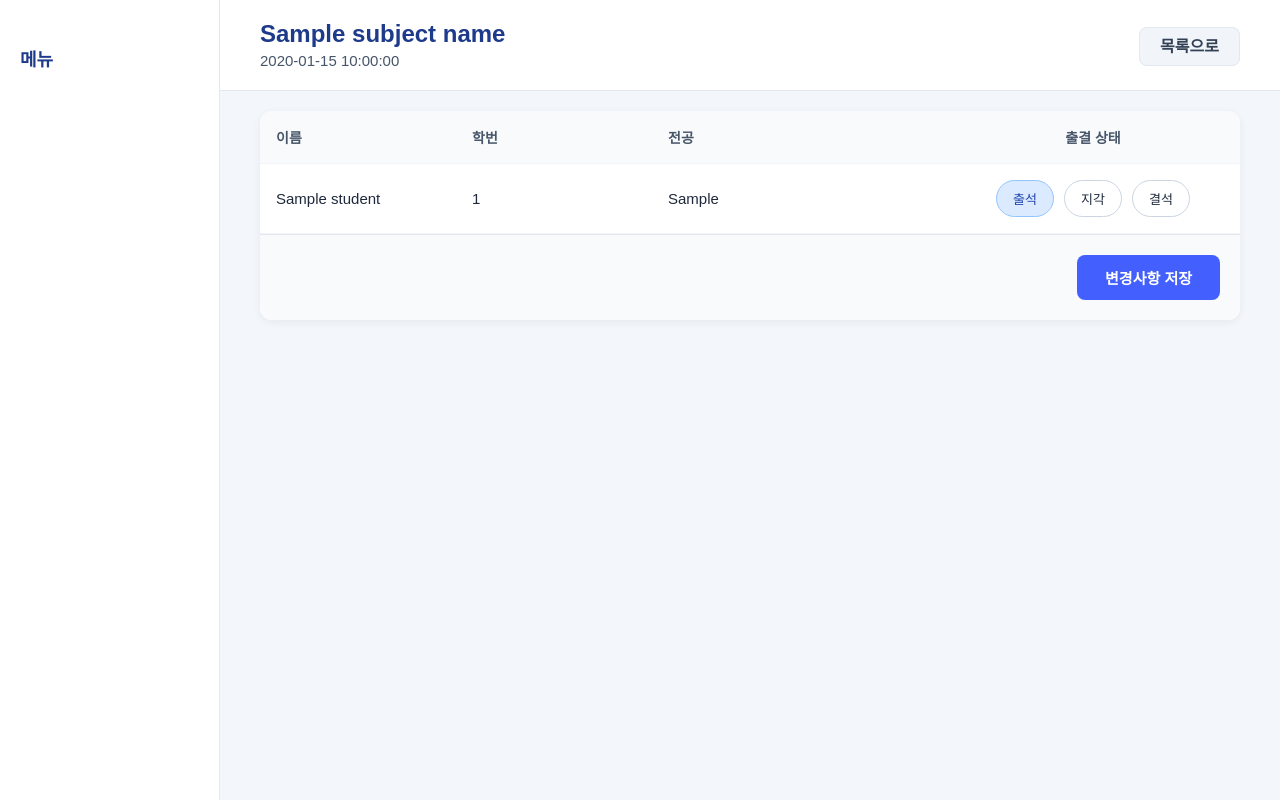
After one commit to riverm00n-03/database-assign-2025, a Flask app: template app/templates/manage_attendance.html in a window 1280 px wide. The commit adds this page. Run offline with Flask 3, Linux system fonts and the light colour scheme; the template is opened without the code that fills it: most values are stand-ins (such as "Sample title", 1, 10 or a date in 2020); parts of the project's set-up code (start-up, migrations or seed data) failed here and were passed over; some web fonts are replaced.

Commit message:
교수페이지 구현중

```diff
--- /dev/null
+++ b/app/static/manage_attendance.css
@@ -0,0 +1,144 @@
+/* ============================
+   상단 헤더
+============================ */
+.manage-header {
+    display: flex;
+    justify-content: space-between;
+    align-items: center;
+    padding: 20px 40px;
+    background-color: #fff;
+    border-bottom: 1px solid #e2e8f0;
+}
+
+.header-info .course-title {
+    font-size: 24px;
+    font-weight: 700;
+    color: #1e3a8a;
+    margin: 0 0 4px;
+}
+
+.header-info .course-date {
+    font-size: 15px;
+    color: #475569;
+}
+
+.btn-back {
+    padding: 10px 20px;
+    text-decoration: none;
+    font-weight: 600;
+    color: #334155;
+    background-color: #f1f5f9;
+    border: 1px solid #e2e8f0;
+    border-radius: 8px;
+    transition: background-color 0.2s;
+}
+
+.btn-back:hover {
+    background-color: #e2e8f0;
+}
+
+/* ============================
+   메인 콘텐츠 (학생 목록)
+============================ */
+.main-content {
+    justify-content: flex-start; /* 콘텐츠를 위에서부터 정렬 */
+    padding: 20px 40px;
+}
+
+.student-list-container {
+    width: 100%;
+    background-color: #fff;
+    border-radius: 12px;
+    box-shadow: 0 2px 8px rgba(0,0,0,0.06);
+    overflow: hidden;
+}
+
+.student-table {
+    width: 100%;
+    border-collapse: collapse;
+}
+
+.student-table th,
+.student-table td {
+    padding: 16px;
+    text-align: left;
+    border-bottom: 1px solid #f1f5f9;
+    vertical-align: middle;
+}
+
+.student-table th {
+    background-color: #f8fafc;
+    font-size: 14px;
+    font-weight: 600;
+    color: #475569;
+}
+
+.student-table td {
+    font-size: 15px;
+    color: #1e293b;
+}
+
+.student-table .col-name { width: 20%; }
+.student-table .col-id { width: 20%; }
+.student-table .col-major { width: 30%; }
+.student-table .col-status { width: 30%; text-align: center; }
+
+.no-student {
+    text-align: center;
+    padding: 40px;
+    color: #64748b;
+}
+
+/* ============================
+   출결 상태 선택 라디오 버튼
+============================ */
+.status-selector .radio-group {
+    display: flex;
+    justify-content: center;
+    gap: 10px;
+}
+
+.status-selector input[type="radio"] {
+    display: none; /* 실제 라디오 버튼 숨기기 */
+}
+
+.status-selector label {
+    padding: 8px 16px;
+    border: 1px solid #cbd5e1;
+    border-radius: 20px;
+    cursor: pointer;
+    font-size: 13px;
+    font-weight: 500;
+    transition: all 0.2s ease;
+}
+
+/* 선택됐을 때 스타일 */
+.status-selector input[value="PRESENT"]:checked + label { background-color: #dbeafe; border-color: #93c5fd; color: #1e40af; }
+.status-selector input[value="LATE"]:checked + label { background-color: #fef3c7; border-color: #fde68a; color: #92400e; }
+.status-selector input[value="ABSENT"]:checked + label { background-color: #fee2e2; border-color: #fca5a5; color: #991b1b; }
+
+/* ============================
+   저장 버튼
+============================ */
+.form-actions {
+    padding: 20px;
+    text-align: right;
+    background-color: #f8fafc;
+    border-top: 1px solid #e2e8f0;
+}
+
+.btn-save {
+    padding: 12px 28px;
+    font-size: 15px;
+    font-weight: 600;
+    color: #fff;
+    background-color: #4360ff;
+    border: none;
+    border-radius: 8px;
+    cursor: pointer;
+    transition: background-color 0.2s;
+}
+
+.btn-save:hover {
+    background-color: #3147d8;
+}
--- a/app/templates/attendance_check.html
+++ b/app/templates/attendance_check.html
@@ -6,9 +6,7 @@
     <meta name="viewport" content="width=device-width, initial-scale=1.0" />
 
     <!-- 공통 스타일 -->
-    <link rel="stylesheet" href="{{ url_for('static', filename='style.css') }}">
-    <link rel="stylesheet" href="{{ url_for('static', filename='db.css') }}">
-
+    <link rel="stylesheet" href="{{ url_for('static', filename='layout.css') }}">
     <!-- 출석 전용 스타일 -->
     <link rel="stylesheet" href="{{ url_for('static', filename='attendance.css') }}">
 
--- /dev/null
+++ b/app/templates/manage_attendance.html
@@ -0,0 +1,108 @@
+<!DOCTYPE html>
+<html lang="ko">
+<head>
+    <meta charset="UTF-8">
+    <meta name="viewport" content="width=device-width, initial-scale=1.0">
+    <title>출석 관리</title>
+    <!-- 공통 레이아웃 CSS -->
+    <link rel="stylesheet" href="{{ url_for('static', filename='time_table.css') }}">
+    <!-- 출석 관리 전용 CSS -->
+    <link rel="stylesheet" href="{{ url_for('static', filename='manage_attendance.css') }}">
+    <!-- Pretendard 폰트 -->
+    <link rel="stylesheet" as="style" crossorigin
+          href="https://cdn.jsdelivr.net/gh/orioncactus/pretendard/dist/web/static/pretendard.css" />
+</head>
+<body>
+<!-- 왼쪽 사이드바 -->
+<div class="sidebar">
+    <h2 class="sidebar-title">메뉴</h2>
+    <ul id="menuList" class="menu-list"></ul>
+</div>
+
+<!-- 오른쪽 메인 콘텐츠 -->
+<div class="content-area">
+    <header class="manage-header">
+        <div class="header-info">
+            <!-- 백엔드에서 전달될 과목명과 날짜 -->
+            <h1 class="course-title">{{ subject_name or '과목 정보 없음' }}</h1>
+            <span class="course-date">{{ class_date or '날짜 정보 없음' }}</span>
+        </div>
+        <div class="header-actions">
+            <a href="{{ url_for('professor.todays_classes') }}" class="btn-back">목록으로</a>
+        </div>
+    </header>
+
+    <main class="main-content">
+        <div class="student-list-container">
+            <!-- 출결 상태 업데이트를 위한 form -->
+            <form method="POST" action="{{ url_for('professor.update_attendance', session_id=session_id) }}">
+                <table class="student-table">
+                    <thead>
+                        <tr>
+                            <th class="col-name">이름</th>
+                            <th class="col-id">학번</th>
+                            <th class="col-major">전공</th>
+                            <th class="col-status">출결 상태</th>
+                        </tr>
+                    </thead>
+                    <tbody>
+                        <!-- 백엔드에서 학생 목록(students)을 전달받아 반복 처리 -->
+                        {% for student in students %}
+                        <tr>
+                            <td>{{ student.name }}</td>
+                            <td>{{ student.student_number }}</td>
+                            <td>{{ student.student_major }}</td>
+                            <td class="status-selector">
+                                <div class="radio-group">
+                                    <input type="radio" id="present_{{ student.student_id }}" name="status_{{ student.student_id }}" value="PRESENT" {% if student.status == 'PRESENT' %}checked{% endif %}>
+                                    <label for="present_{{ student.student_id }}">출석</label>
+
+                                    <input type="radio" id="late_{{ student.student_id }}" name="status_{{ student.student_id }}" value="LATE" {% if student.status == 'LATE' %}checked{% endif %}>
+                                    <label for="late_{{ student.student_id }}">지각</label>
+
+                                    <input type="radio" id="absent_{{ student.student_id }}" name="status_{{ student.student_id }}" value="ABSENT" {% if student.status == 'ABSENT' or not student.status %}checked{% endif %}>
+                                    <label for="absent_{{ student.student_id }}">결석</label>
+                                </div>
+                            </td>
+                        </tr>
+                        {% else %}
+                        <tr>
+                            <td colspan="4" class="no-student">수강하는 학생이 없습니다.</td>
+                        </tr>
+                        {% endfor %}
+                    </tbody>
+                </table>
+                <div class="form-actions">
+                    <button type="submit" class="btn-save">변경사항 저장</button>
+                </div>
+            </form>
+        </div>
+    </main>
+</div>
+
+<!-- 사이드바 메뉴 생성 스크립트 -->
+<script>
+    const userRole = "{{ role }}";
+    const menuList = document.getElementById("menuList");
+    let menuItems = [];
+
+    if (userRole === "professor") {
+        menuItems = [
+            { name: "오늘의 강의", url: "{{ url_for('professor.todays_classes') }}" },
+            { name: "시간표", url: "{{ url_for('timetable.timetable') }}" },
+            { name: "휴강 등록", url: "#" },
+            { name: "로그아웃", url: "{{ url_for('auth.logout') }}" }
+        ];
+    }
+
+    menuItems.forEach(item => {
+        const li = document.createElement("li");
+        const link = document.createElement("a");
+        link.href = item.url;
+        link.textContent = item.name;
+        li.appendChild(link);
+        menuList.appendChild(li);
+    });
+</script>
+</body>
+</html>
```
Also changed, not shown: app/routes/professor_routes.py (+116 -39 lines), app/static/style.css (+28 -5 lines), app/templates/index.html (+7 -0 lines), app/templates/todays_classes.html (+23 -17 lines), tree.md (+2 -1 lines).
